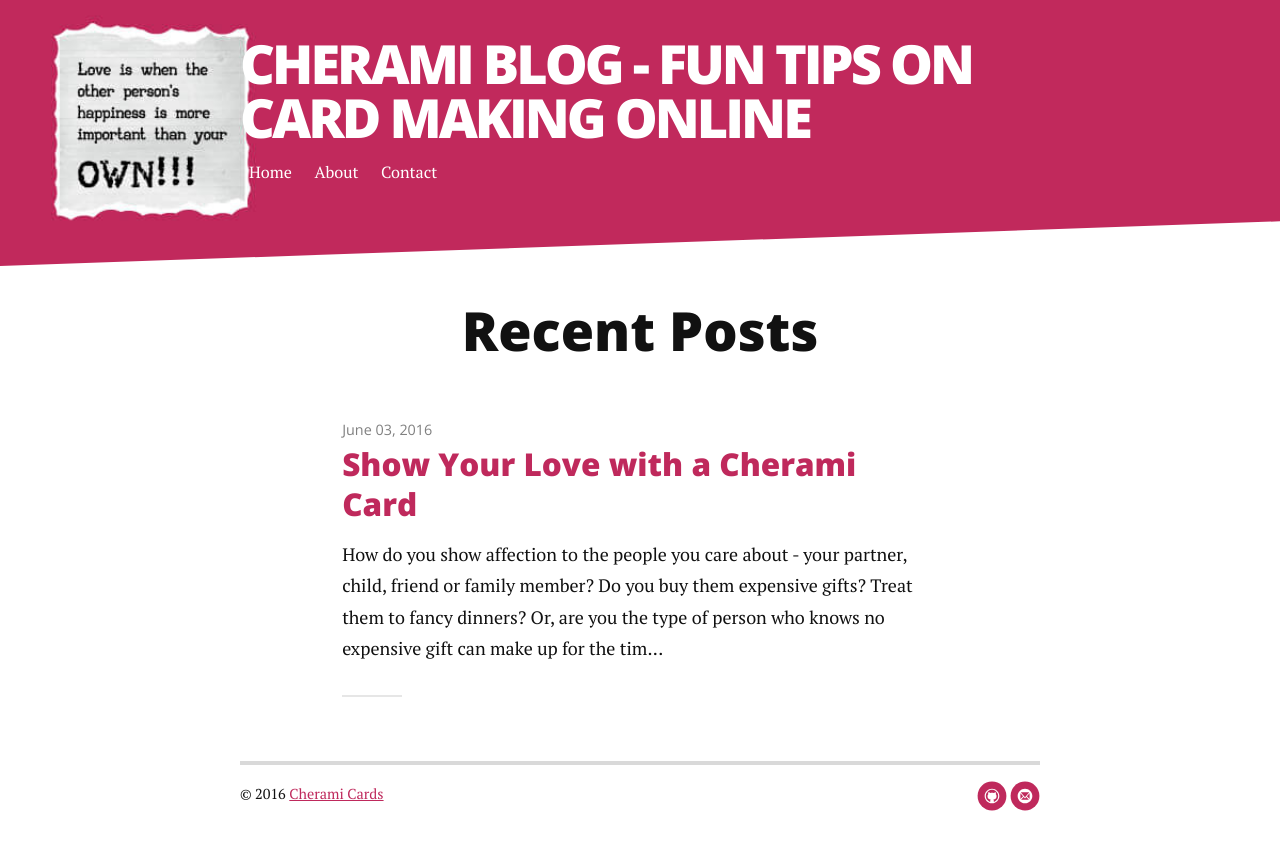
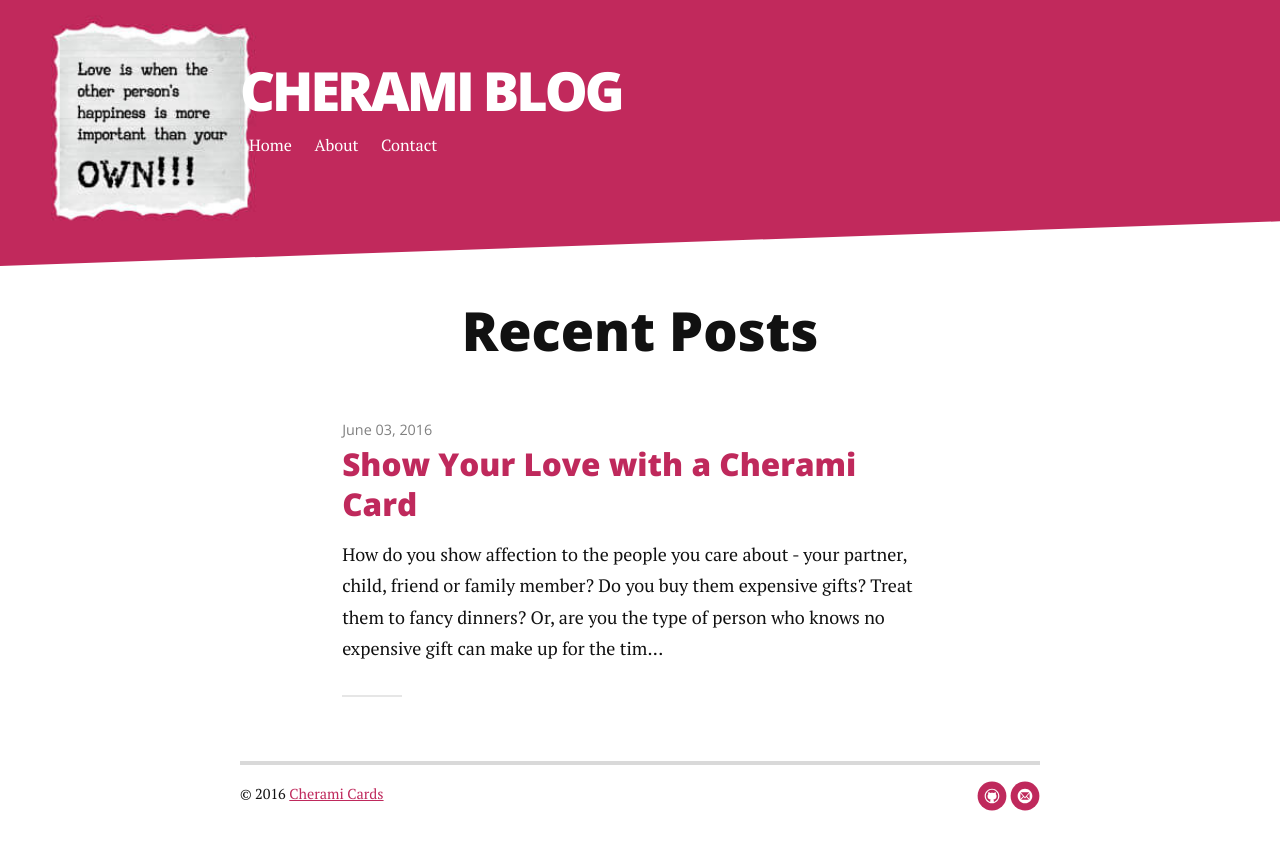
Before and after one commit to CheramiCards/blog, a Jekyll site: the page built from index.html, in a window 1280 px wide. Shown: the top 850 px of the page. Built offline with Jekyll 4.4.1, drawn with Linux system fonts in a browser that asks for light colours; nearby versions of some CDN libraries; the list of posts is cut into pages by our own code.

Commit message:
Update Header

```diff
--- a/_config.yml
+++ b/_config.yml
@@ -1,4 +1,4 @@
-title: Cherami Blog - Fun Tips on Card Making Online
+title: Cherami Blog
 
 
 url: http://blog.cherami.cards
--- a/index.html
+++ b/index.html
@@ -1,6 +1,6 @@
 ---
 layout: default
-title: Cherami Cards
+title: Cherami Blog - Fun Tips on Card Making Online
 ---
 
 <div class="home" id="home">
```
